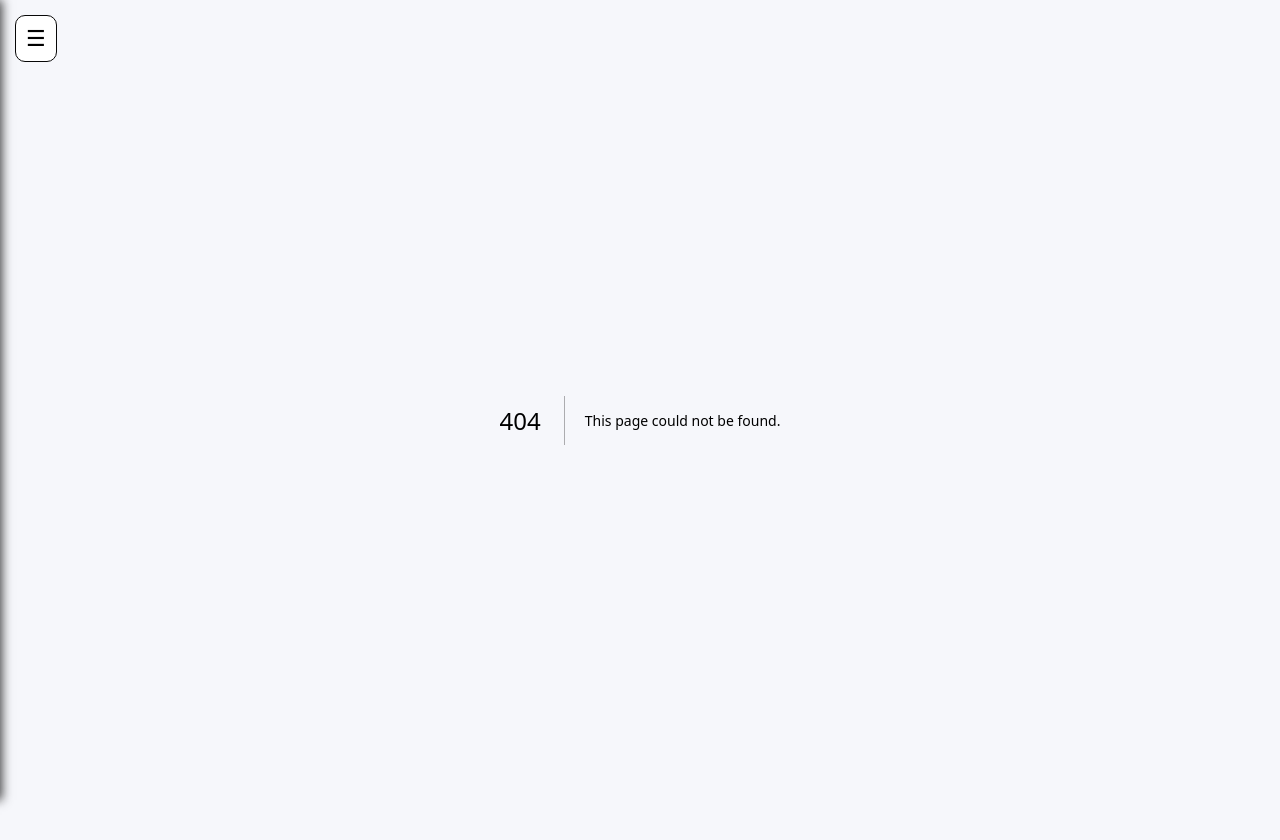
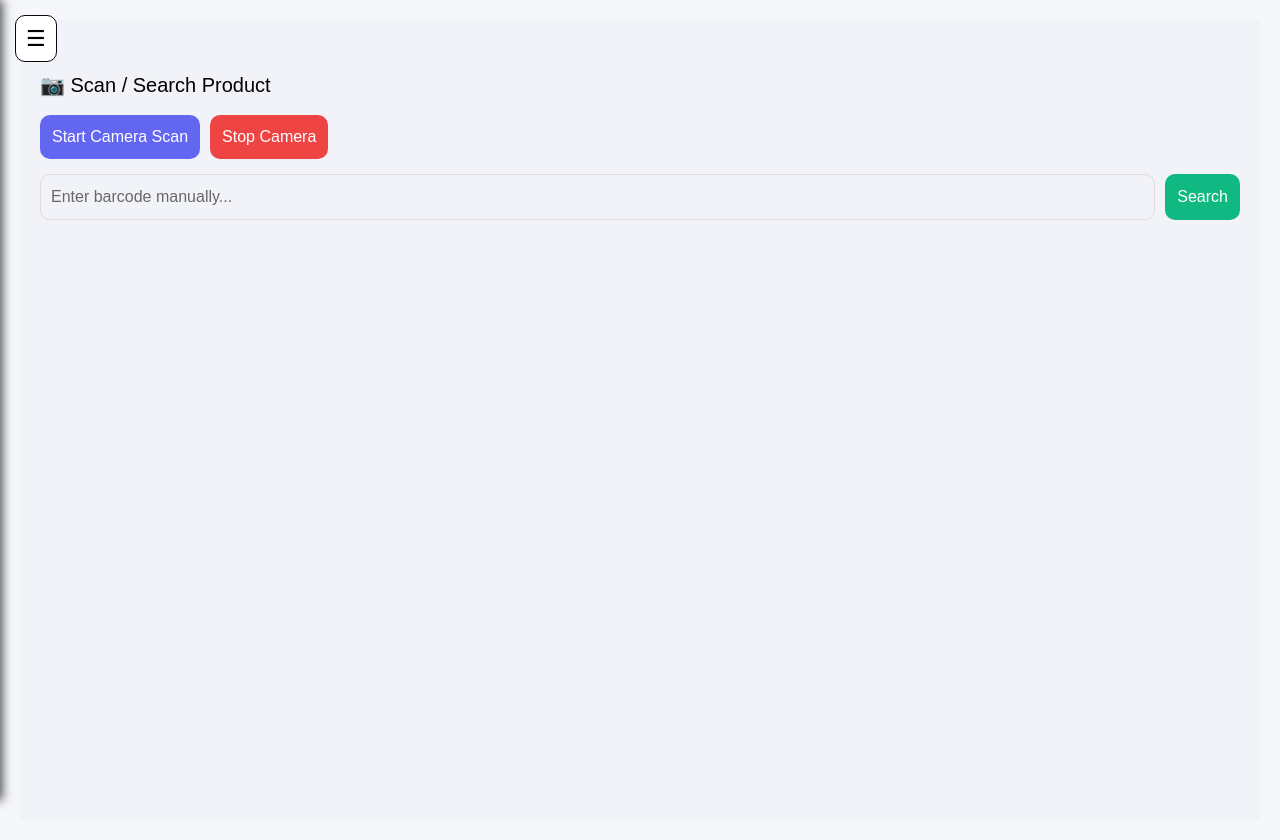
Before and after one commit to AmaniElTrabulsi/ward_cosmetics, a Next.js app: page /scan in a window 1280 px wide. Before the commit this address had no page. Built offline with nearby package versions, Linux system fonts and the light colour scheme; no server answers.

Commit message:
scan product added

```diff
--- /dev/null
+++ b/app/scan/page.tsx
@@ -0,0 +1,252 @@
+"use client";
+
+import { useEffect, useState } from "react";
+import { Html5QrcodeScanner } from "html5-qrcode";
+import { supabase } from "@/lib/supabase";
+
+export default function ScanPage() {
+  const [barcode, setBarcode] = useState("");
+  const [product, setProduct] = useState<any>(null);
+  const [error, setError] = useState("");
+  const [scannerStarted, setScannerStarted] = useState(false);
+
+  // FETCH PRODUCT
+  async function fetchProduct(code: string) {
+    setError("");
+    setProduct(null);
+
+    if (!code) return;
+
+    const { data, error } = await supabase
+      .from("products")
+      .select("*")
+      .eq("barcode", code)
+      .single();
+
+    if (error || !data) {
+      setError("❌ Product not found");
+      return;
+    }
+
+    setProduct(data);
+  }
+
+  // SCANNER
+  useEffect(() => {
+    if (!scannerStarted) return;
+
+    const scanner = new Html5QrcodeScanner(
+      "reader",
+      {
+        fps: 10,
+        qrbox: 250,
+      },
+      false
+    );
+
+    scanner.render(async (decodedText) => {
+      setBarcode(decodedText);
+      await fetchProduct(decodedText);
+      scanner.clear();
+      setScannerStarted(false);
+    });
+
+    return () => {
+      scanner.clear().catch(() => {});
+    };
+  }, [scannerStarted]);
+
+  return (
+    <div style={styles.page}>
+      <h2 style={styles.title}>📷 Scan / Search Product</h2>
+
+      {/* BUTTONS */}
+      <div style={styles.buttons}>
+        <button
+          style={styles.btnPrimary}
+          onClick={() => setScannerStarted(true)}
+        >
+          Start Camera Scan
+        </button>
+
+        <button
+          style={styles.btnSecondary}
+          onClick={() => setScannerStarted(false)}
+        >
+          Stop Camera
+        </button>
+      </div>
+
+      {/* CAMERA */}
+      {scannerStarted && (
+        <div id="reader" style={styles.scanner}></div>
+      )}
+
+      {/* MANUAL INPUT */}
+      <div style={styles.manualBox}>
+        <input
+          placeholder="Enter barcode manually..."
+          value={barcode}
+          onChange={(e) => setBarcode(e.target.value)}
+          style={styles.input}
+        />
+
+        <button
+          style={styles.searchBtn}
+          onClick={() => fetchProduct(barcode)}
+        >
+          Search
+        </button>
+      </div>
+
+      {/* ERROR */}
+      {error && <p style={styles.error}>{error}</p>}
+
+      {/* PRODUCT CARD (MATCHES SEARCH PAGE STYLE) */}
+      {product && (
+        <div style={styles.card}>
+          {product.image_url && (
+            <img src={product.image_url} style={styles.image} />
+          )}
+
+          <h3 style={styles.titleText}>{product.name}</h3>
+
+          <p style={styles.text}><b>Brand:</b> {product.brand}</p>
+          <p style={styles.text}><b>Price:</b> {product.price}$</p>
+
+          {/* STOCK BADGE */}
+          <p
+            style={{
+              display: "inline-block",
+              padding: "3px 8px",
+              borderRadius: 6,
+              fontSize: 12,
+              background:
+                product.stock_quantity <= 3 ? "#fee2e2" : "#f3f4f6",
+              color:
+                product.stock_quantity <= 3 ? "#b91c1c" : "#111827",
+              fontWeight: 600,
+            }}
+          >
+            Stock: {product.stock_quantity}
+          </p>
+
+          {product.barcode && (
+            <p style={styles.barcode}>
+              Barcode: {product.barcode}
+            </p>
+          )}
+        </div>
+      )}
+    </div>
+  );
+}
+
+const styles: any = {
+  page: {
+    padding: 20,
+    paddingTop: 50,
+    background: "#f2f3f8",
+    minHeight: "100vh",
+  },
+
+  title: {
+    marginBottom: 15,
+    color: "black",
+    fontSize: 20,
+  },
+
+  titleText: {
+    color: "black",
+    fontSize: 20,
+    marginBottom: 5,
+    fontWeight: "bold"
+  },
+
+  buttons: {
+    display: "flex",
+    gap: 10,
+    marginBottom: 15,
+  },
+
+  btnPrimary: {
+    background: "#6366f1",
+    color: "white",
+    border: "none",
+    padding: "10px 12px",
+    borderRadius: 10,
+    cursor: "pointer",
+  },
+
+  btnSecondary: {
+    background: "#ef4444",
+    color: "white",
+    border: "none",
+    padding: "10px 12px",
+    borderRadius: 10,
+    cursor: "pointer",
+  },
+
+  scanner: {
+    width: "100%",
+    maxWidth: 400,
+    marginBottom: 20,
+  },
+
+  manualBox: {
+    display: "flex",
+    gap: 10,
+    marginBottom: 20,
+  },
+
+  input: {
+    flex: 1,
+    padding: 10,
+    borderRadius: 10,
+    border: "1px solid #ddd",
+    color: "black",
+  },
+
+  searchBtn: {
+    background: "#10b981",
+    color: "white",
+    border: "none",
+    padding: "10px 12px",
+    borderRadius: 10,
+    cursor: "pointer",
+  },
+
+  card: {
+    background: "white",
+    borderRadius: 14,
+    padding: 12,
+    boxShadow: "0 5px 15px rgba(0,0,0,0.05)",
+    display: "flex",
+    flexDirection: "column",
+    gap: 6,
+    marginTop: 10,
+  },
+
+  image: {
+    width: "100%",
+    height: 180,
+    objectFit: "cover",
+    borderRadius: 10,
+    marginBottom: 8,
+  },
+
+  text: {
+    fontSize: 15,
+    color: "#242323",
+  },
+
+  barcode: {
+    fontSize: 11,
+    color: "#888",
+  },
+
+  error: {
+    color: "red",
+    marginBottom: 10,
+  },
+};
```
